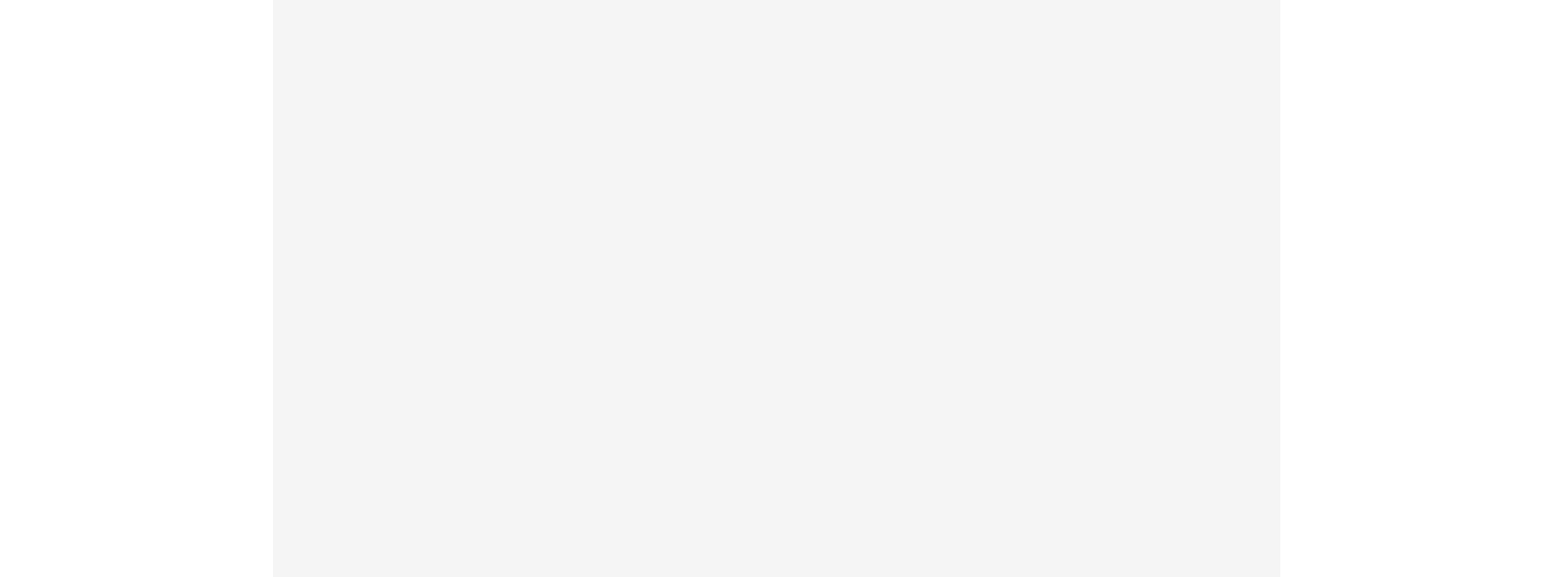
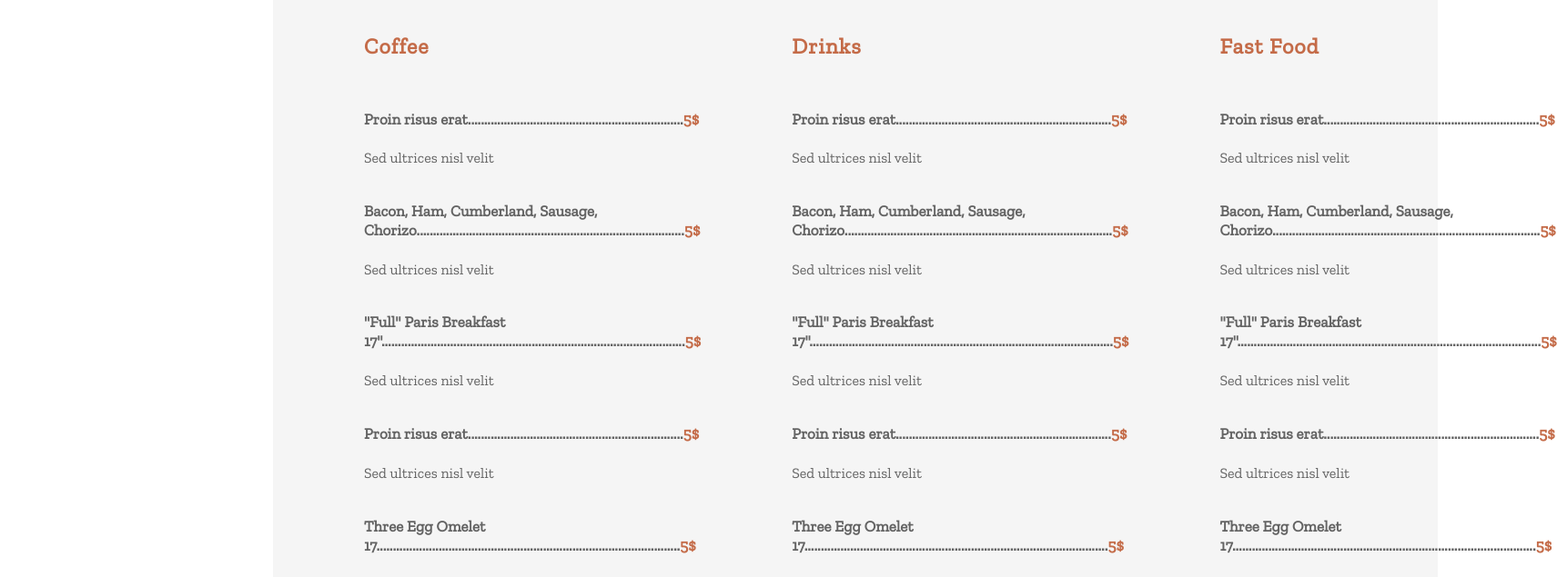
Before and after one commit to nguyenphuloc/decoffee, a React (Create React App) app: page / in a window 1280 px wide. Shown: the part 2000-2635 px from the top of the page at 91% size, 1711 px wide, since content can reach past the window. Built offline with nearby package versions, Linux system fonts and the light colour scheme; a web font is replaced by a local one.

Commit message:
done ourmenu in home v.10.02.001

```diff
--- a/src/container/ourmenu/index.jsx
+++ b/src/container/ourmenu/index.jsx
@@ -1,5 +1,7 @@
 import React from 'react';
 import './styles.scss';
+
+import menu from '../../assets/image/menu-shape.png';
 
 export default function OurMenu() {
     return(
@@ -20,7 +22,43 @@ export default function OurMenu() {
                     </div>
                     <div className="menu-item">
                         <h4>
-                            Proin risus erat ……………
+                            Proin risus erat..................................................................
+                            <span>5$</span>
+                        </h4>
+                        <p>
+                            Sed ultrices nisl velit
+                        </p>
+                    </div>
+                    <div className="menu-item">
+                        <h4>
+                            Bacon, Ham, Cumberland, Sausage, Chorizo..................................................................................
+                            <span>5$</span>
+                        </h4>
+                        <p>
+                            Sed ultrices nisl velit
+                        </p>
+                    </div>
+                    <div className="menu-item">
+                        <h4>
+                            "Full" Paris Breakfast 17".............................................................................................
+                            <span>5$</span>
+                        </h4>
+                        <p>
+                            Sed ultrices nisl velit
+                        </p>
+                    </div>
+                    <div className="menu-item">
+                        <h4>
+                            Proin risus erat..................................................................
+                            <span>5$</span>
+                        </h4>
+                        <p>
+                            Sed ultrices nisl velit
+                        </p>
+                    </div>
+                    <div className="menu-item">
+                        <h4>
+                            Three Egg Omelet 17.............................................................................................
                             <span>5$</span>
                         </h4>
                         <p>
@@ -28,8 +66,109 @@ export default function OurMenu() {
                         </p>
                     </div>
                 </div>
-                <div className="list-drinks"></div>
-                <div className="list-food"></div>
+                <div className="list-drinks">
+                <div className="list">
+                        <h4>Drinks</h4>
+                    </div>
+                    <div className="menu-item">
+                        <h4>
+                            Proin risus erat..................................................................
+                            <span>5$</span>
+                        </h4>
+                        <p>
+                            Sed ultrices nisl velit
+                        </p>
+                    </div>
+                    <div className="menu-item">
+                        <h4>
+                            Bacon, Ham, Cumberland, Sausage, Chorizo..................................................................................
+                            <span>5$</span>
+                        </h4>
+                        <p>
+                            Sed ultrices nisl velit
+                        </p>
+                    </div>
+                    <div className="menu-item">
+                        <h4>
+                            "Full" Paris Breakfast 17".............................................................................................
+                            <span>5$</span>
+                        </h4>
+                        <p>
+                            Sed ultrices nisl velit
+                        </p>
+                    </div>
+                    <div className="menu-item">
+                        <h4>
+                            Proin risus erat..................................................................
+                            <span>5$</span>
+                        </h4>
+                        <p>
+                            Sed ultrices nisl velit
+                        </p>
+                    </div>
+                    <div className="menu-item">
+                        <h4>
+                            Three Egg Omelet 17.............................................................................................
+                            <span>5$</span>
+                        </h4>
+                        <p>
+                            Sed ultrices nisl velit
+                        </p>
+                    </div>
+                </div>
+                <div className="list-food">
+                <div className="list">
+                        <h4>Fast Food</h4>
+                    </div>
+                    <div className="menu-item">
+                        <h4>
+                            Proin risus erat..................................................................
+                            <span>5$</span>
+                        </h4>
+                        <p>
+                            Sed ultrices nisl velit
+                        </p>
+                    </div>
+                    <div className="menu-item">
+                        <h4>
+                            Bacon, Ham, Cumberland, Sausage, Chorizo..................................................................................
+                            <span>5$</span>
+                        </h4>
+                        <p>
+                            Sed ultrices nisl velit
+                        </p>
+                    </div>
+                    <div className="menu-item">
+                        <h4>
+                            "Full" Paris Breakfast 17".............................................................................................
+                            <span>5$</span>
+                        </h4>
+                        <p>
+                            Sed ultrices nisl velit
+                        </p>
+                    </div>
+                    <div className="menu-item">
+                        <h4>
+                            Proin risus erat..................................................................
+                            <span>5$</span>
+                        </h4>
+                        <p>
+                            Sed ultrices nisl velit
+                        </p>
+                    </div>
+                    <div className="menu-item">
+                        <h4>
+                            Three Egg Omelet 17.............................................................................................
+                            <span>5$</span>
+                        </h4>
+                        <p>
+                            Sed ultrices nisl velit
+                        </p>
+                    </div>
+                </div>
+            </div>
+            <div className="menu-img">
+                <img src={menu} alt=""/>
             </div>
         </div>
     )
--- a/src/container/ourmenu/styles.scss
+++ b/src/container/ourmenu/styles.scss
@@ -2,10 +2,126 @@
 
 .ctn-our-menu {
     width: 100%;
-    height: 730px;
-    padding-top: 120px;
-    padding-bottom: 120px;
+    position: relative;
+    padding-top: 100px;
+    padding-bottom: 100px;
+
+    display: flex;
+    flex-direction: column;
 
     font-family: 'Zilla Slab', serif;
     background: #f5f5f5;
+    .our-menu {
+        display: flex;
+        flex-direction: column;
+        align-items: center;
+        h2 {
+            font-size: 40px;
+            font-weight: 600;
+            letter-spacing: 1px;
+        }
+        p {
+            width: 640px;
+
+            font-size: 16px;
+            font-weight: 400;
+            color: #636363;
+        }
+    }
+    .price-list {
+        display: flex;
+        flex-direction: row;
+        padding-top: 50px;
+        .list-coffee {
+            width: 380px;
+            margin-left: 100px;
+            display: flex;
+            flex-direction: column;
+            .list {
+                font-size: 24px;
+                font-weight: 700;
+                color: #c46b48;
+                letter-spacing: 1px;
+                text-align: left;
+            }
+            .menu-item {
+                text-align: left;
+                h4 {
+                    font-size: 17px;
+                    color: #636363;
+                    span {
+                        font-size: 18px;
+                        color: #c46b48;
+                    }
+                }
+                p {
+                    font-size: 16px;
+                    font-weight: 300;
+                    color: #636363;
+                }
+            }
+        }
+        .list-drinks {
+            width: 380px;
+            margin-left: 100px;
+            display: flex;
+            flex-direction: column;
+            .list {
+                font-size: 24px;
+                font-weight: 700;
+                color: #c46b48;
+                letter-spacing: 1px;
+                text-align: left;
+            }
+            .menu-item {
+                text-align: left;
+                h4 {
+                    font-size: 17px;
+                    color: #636363;
+                    span {
+                        font-size: 18px;
+                        color: #c46b48;
+                    }
+                }
+                p {
+                    font-size: 16px;
+                    font-weight: 300;
+                    color: #636363;
+                }
+            }
+        }
+        .list-food {
+            width: 380px;
+            margin-left: 100px;
+            display: flex;
+            flex-direction: column;
+            .list {
+                font-size: 24px;
+                font-weight: 700;
+                color: #c46b48;
+                letter-spacing: 1px;
+                text-align: left;
+            }
+            .menu-item {
+                text-align: left;
+                h4 {
+                    font-size: 17px;
+                    color: #636363;
+                    span {
+                        font-size: 18px;
+                        color: #c46b48;
+                    }
+                }
+                p {
+                    font-size: 16px;
+                    font-weight: 300;
+                    color: #636363;
+                }
+            }
+        }
+    }
+    .menu-img {
+        position: absolute;
+        left: 50px;
+    }
 }
```
Also changed, not shown: src/assets/image/menu-shape.png (added).
